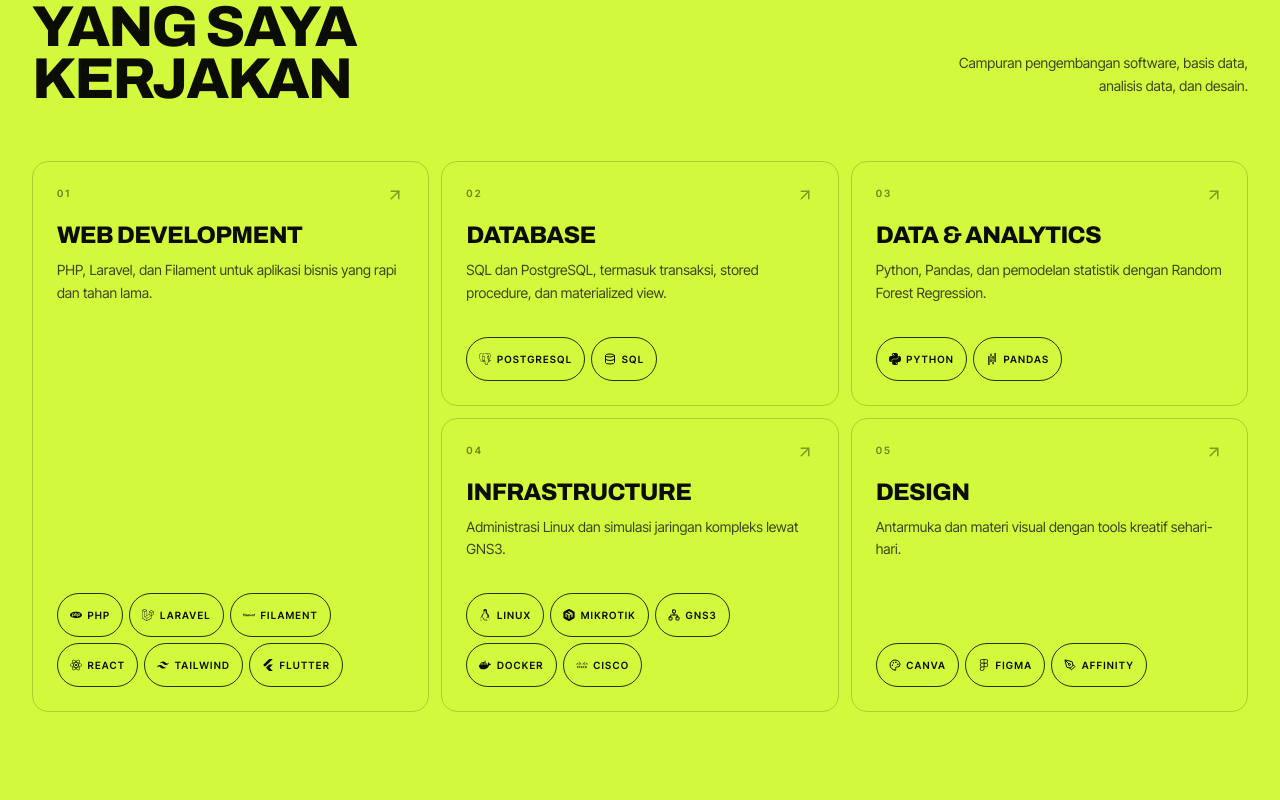
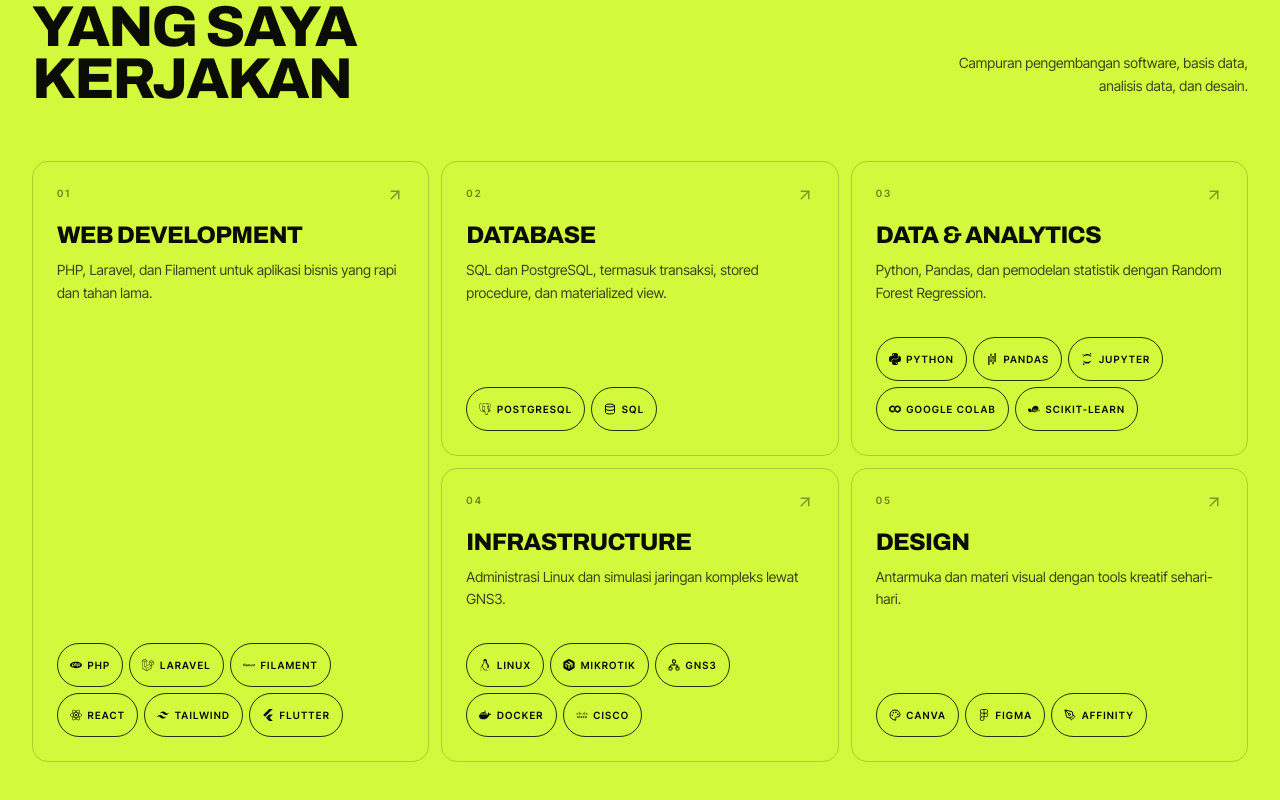
Before and after one commit to rizalrfli/my-portofolio, a React (Vite) app: page / in a window 1280 px wide. Shown: the part 992-1792 px from the top of the page. Built offline with nearby package versions, Linux system fonts and the light colour scheme.

Commit message:
modified:   src/App.tsx

```diff
--- a/src/App.tsx
+++ b/src/App.tsx
@@ -8,7 +8,8 @@ import {
 import { GitHubCalendar } from 'react-github-calendar';
 import {
   SiPhp, SiLaravel, SiFilament, SiReact, SiTailwindcss, SiFlutter,
-  SiPostgresql, SiPython, SiPandas, SiLinux, SiDocker, SiCisco, SiMikrotik, SiFigma
+  SiPostgresql, SiPython, SiPandas, SiLinux, SiDocker, SiCisco, SiMikrotik, SiFigma,
+  SiJupyter, SiGooglecolab, SiScikitlearn
 } from 'react-icons/si';
 
 const CV_URL = './CV_Afrizal_Rafli.pdf';
@@ -310,7 +311,10 @@ const strengths = [
     desc: 'Python, Pandas, dan pemodelan statistik dengan Random Forest Regression.',
     skills: [
       skill('Python', 'https://www.python.org/', SiPython, '#3776AB'),
-      skill('Pandas', 'https://pandas.pydata.org/', SiPandas, '#E70488')
+      skill('Pandas', 'https://pandas.pydata.org/', SiPandas, '#E70488'),
+      skill('Jupyter', 'https://jupyter.org/', SiJupyter, '#F37626'),
+      skill('Google Colab', 'https://colab.research.google.com/', SiGooglecolab, '#F9AB00'),
+      skill('Scikit-learn', 'https://scikit-learn.org/', SiScikitlearn, '#F7931E')
     ]
   },
   {
```
